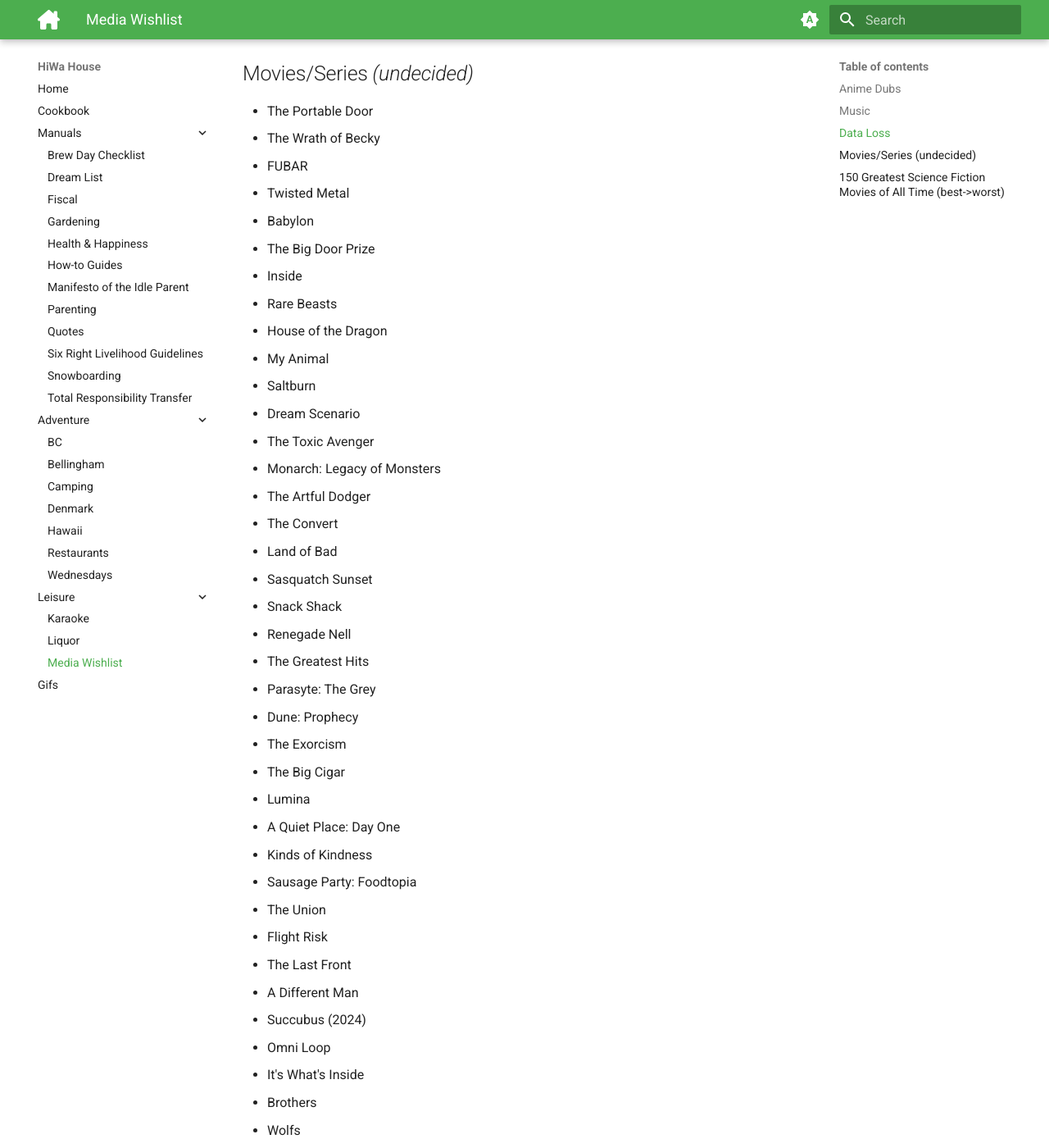
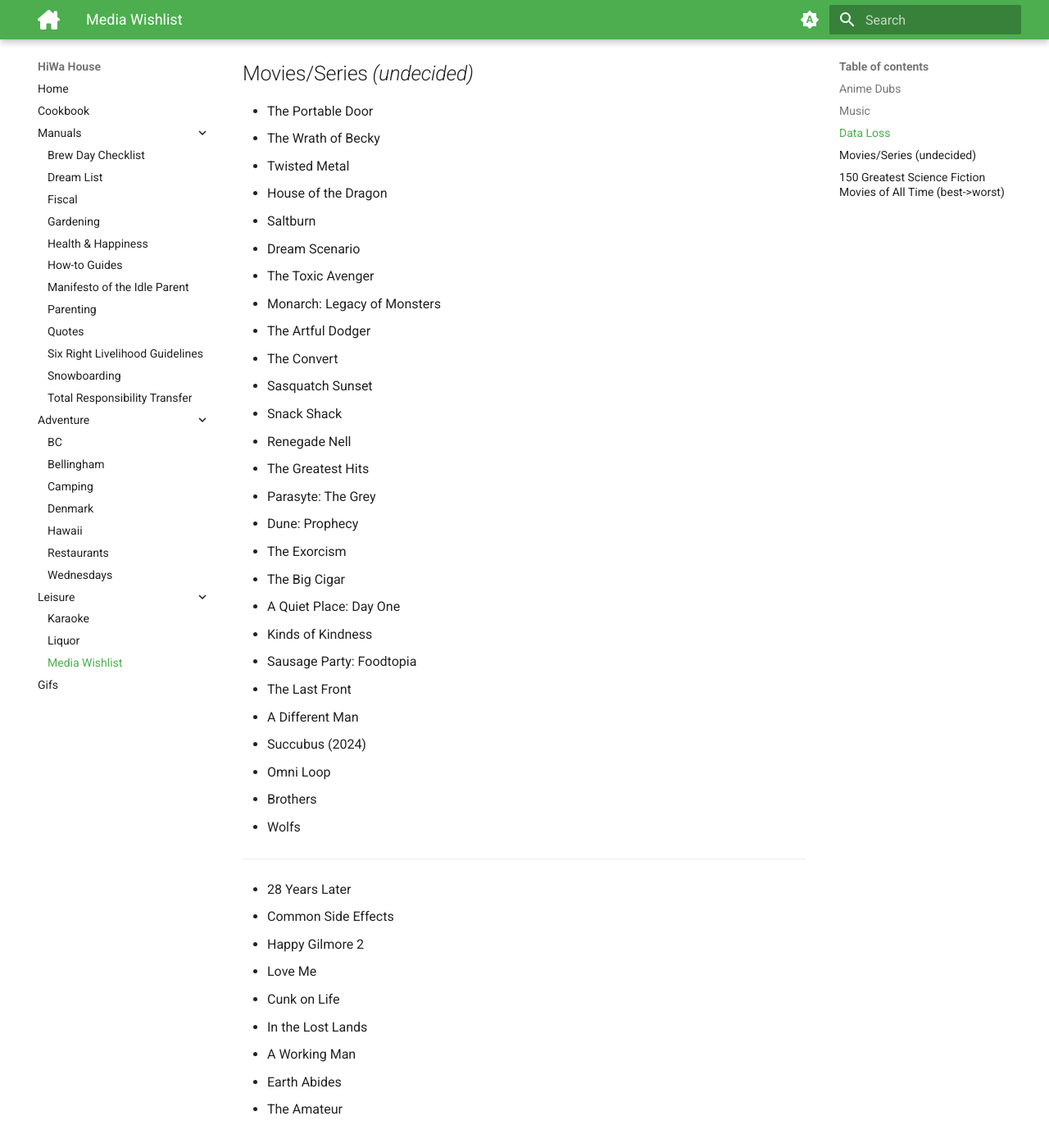
Before and after one commit to hiwa-house/teletraan, an MkDocs documentation site: the page built from docs/leisure/media_wishlist.md, in a window 1280 px wide and 1400 px high, scrolled down 965 px. Shown: the whole window at 82% size. Built offline with MkDocs 1.6.1 and Material for MkDocs 9.7.7, drawn with Linux system fonts in a browser that asks for light colours; comment, search, counter and statistics services are not loaded.

Commit message:
doc updates

```diff
--- a/docs/leisure/media_wishlist.md
+++ b/docs/leisure/media_wishlist.md
@@ -27,21 +27,14 @@
 ## Movies/Series *(undecided)*
 - The Portable Door
 - The Wrath of Becky
-- FUBAR
 - Twisted Metal
-- Babylon
-- The Big Door Prize
-- Inside
-- Rare Beasts
 - House of the Dragon
-- My Animal
 - Saltburn
 - Dream Scenario
 - The Toxic Avenger
 - Monarch: Legacy of Monsters
 - The Artful Dodger
 - The Convert
-- Land of Bad
 - Sasquatch Sunset
 - Snack Shack
 - Renegade Nell
@@ -50,19 +43,25 @@
 - Dune: Prophecy
 - The Exorcism
 - The Big Cigar
-- Lumina
 - A Quiet Place: Day One
 - Kinds of Kindness
 - Sausage Party: Foodtopia
-- The Union
-- Flight Risk
 - The Last Front
 - A Different Man
 - Succubus (2024)
 - Omni Loop
-- It's What's Inside
 - Brothers
 - Wolfs
+---
+- 28 Years Later
+- Common Side Effects
+- Happy Gilmore 2
+- Love Me
+- Cunk on Life
+- In the Lost Lands
+- A Working Man
+- Earth Abides
+- The Amateur
 
 ## 150 Greatest Science Fiction Movies of All Time (best->worst)
 1. 2001: A Space Odyssey
```
Also changed, not shown: docs/adventure/bc.md (+2 -8 lines), docs/adventure/camping.md (+79 -33 lines), docs/manuals/parenting.md (+6 -1 lines), docs/manuals/snowboarding.md (+18 -6 lines).
